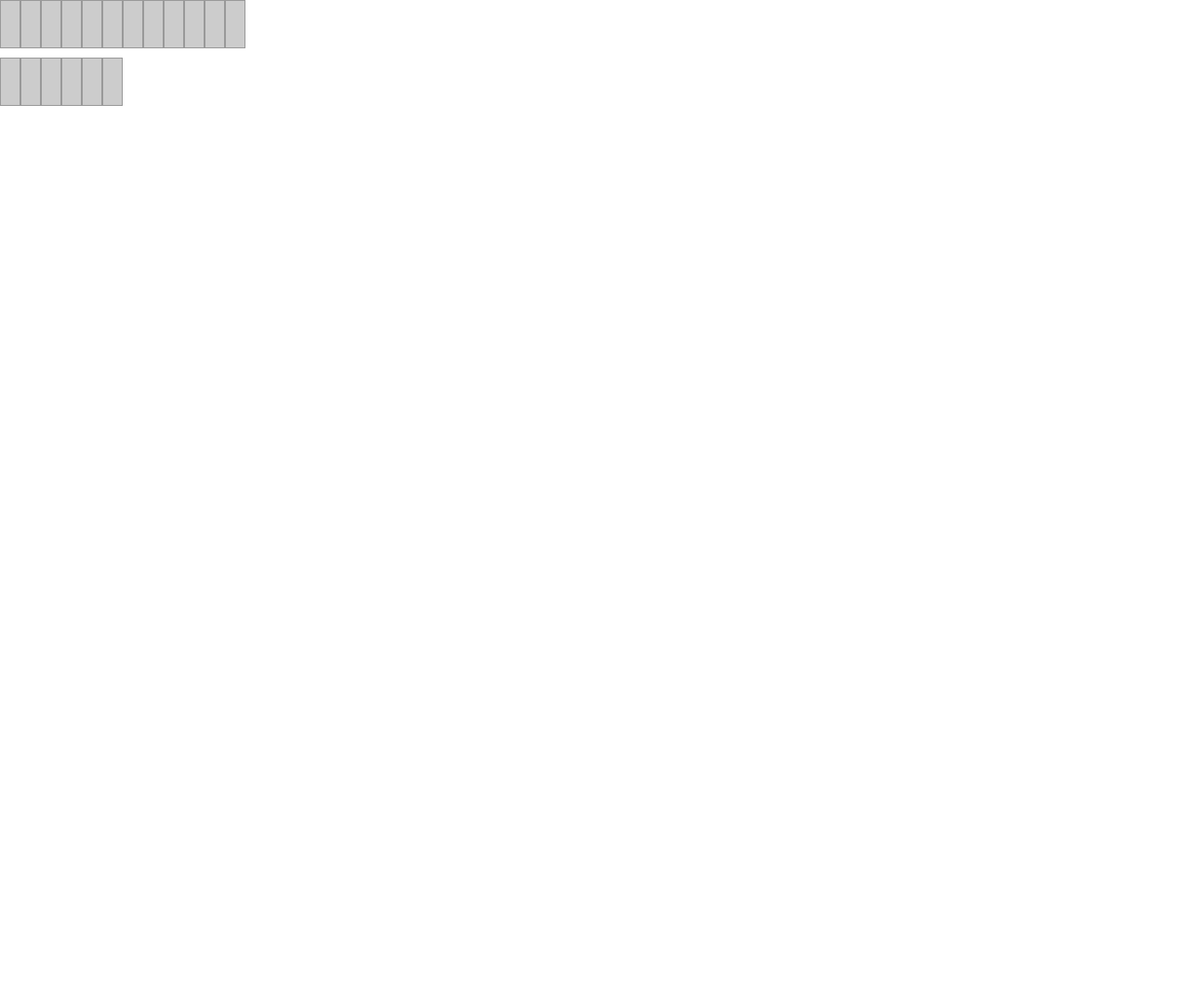
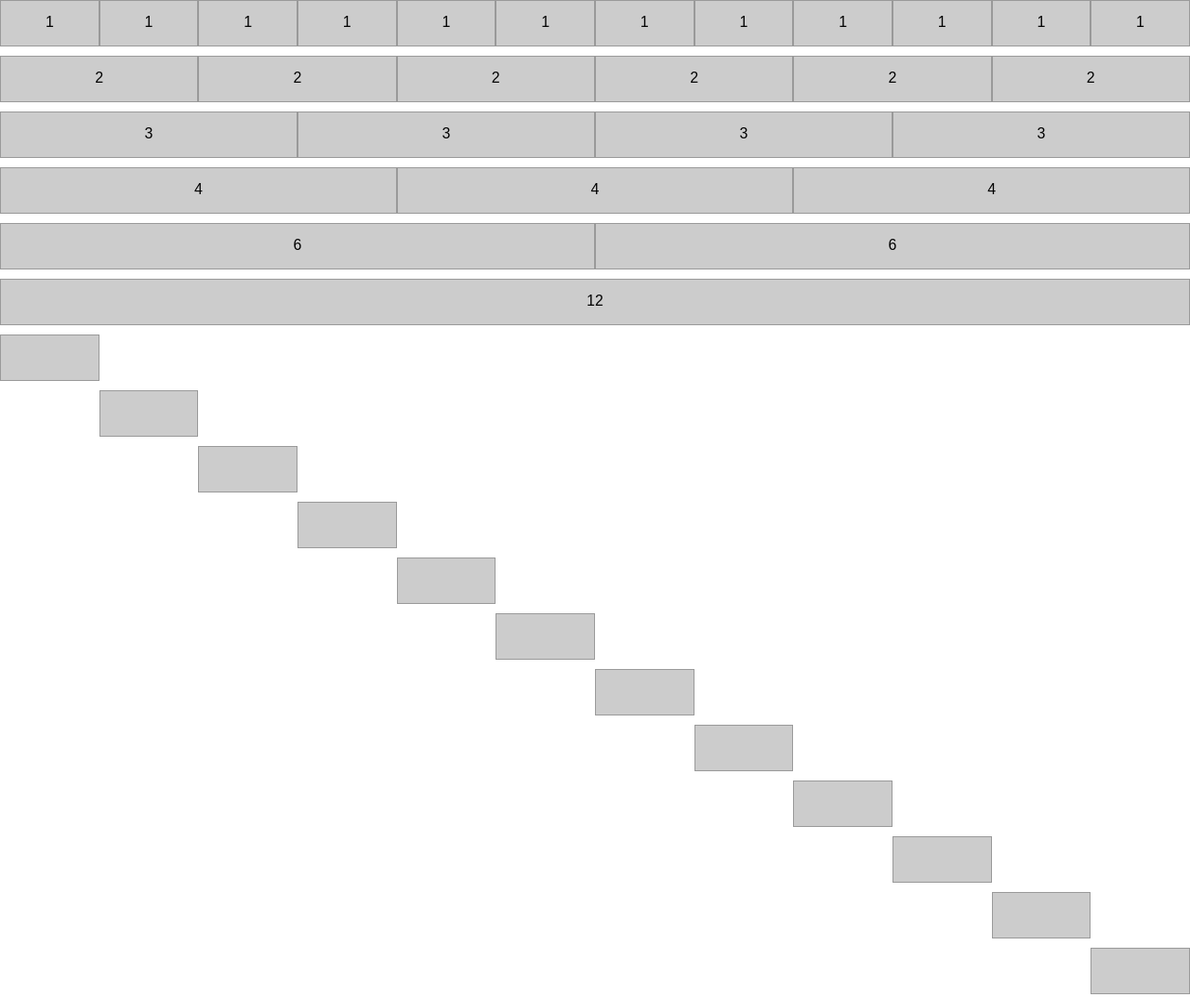
Before and after one commit to vxtool/resource-css-grid, a website: page scss/index.html in a window 1280 px wide. Shown: the whole page at 93% size. Before the commit the page ends 800 px from the top, so only its background shows below. Drawn offline with Linux system fonts and the light colour scheme.

Commit message:
add in html

```diff
--- a/scss/index.html
+++ b/scss/index.html
@@ -6,10 +6,29 @@
 		<link rel="stylesheet" href="style.css">
 		<style>
 			*{margin: 0; padding: 0;}
+			html {
+				-webkit-box-sizing: border-box;
+				-moz-box-sizing: border-box;
+				    box-sizing: border-box;
+			}
+
+			*,
+			*:before,
+			*:after {
+				-webkit-box-sizing: border-box;
+				   -moz-box-sizing: border-box;
+				        box-sizing: border-box;
+			}
+
 			[class*="col-"] {
 				background: #ccc;
 				border: 1px solid #999;
+				font-family: Arial;
+				font-size: 16px;
 				height: 50px;
+				line-height: 1;
+				padding-top: 15px;
+				text-align: center;
 			}
 
 			.container {margin-bottom: 10px;}
@@ -20,26 +39,80 @@
 	</head>
 	<body>
 		<div class="container">
-			<div class="col-lg-1"></div>
-			<div class="col-lg-1"></div>
-			<div class="col-lg-1"></div>
-			<div class="col-lg-1"></div>
-			<div class="col-lg-1"></div>
-			<div class="col-lg-1"></div>
-			<div class="col-lg-1"></div>
-			<div class="col-lg-1"></div>
-			<div class="col-lg-1"></div>
-			<div class="col-lg-1"></div>
-			<div class="col-lg-1"></div>
-			<div class="col-lg-1"></div>
+			<div class="col-md-1">1</div>
+			<div class="col-md-1">1</div>
+			<div class="col-md-1">1</div>
+			<div class="col-md-1">1</div>
+			<div class="col-md-1">1</div>
+			<div class="col-md-1">1</div>
+			<div class="col-md-1">1</div>
+			<div class="col-md-1">1</div>
+			<div class="col-md-1">1</div>
+			<div class="col-md-1">1</div>
+			<div class="col-md-1">1</div>
+			<div class="col-md-1">1</div>
 		</div>
 		<div class="container">
-			<div class="col-lg-2"></div>
-			<div class="col-lg-2"></div>
-			<div class="col-lg-2"></div>
-			<div class="col-lg-2"></div>
-			<div class="col-lg-2"></div>
-			<div class="col-lg-2"></div>
+			<div class="col-md-2">2</div>
+			<div class="col-md-2">2</div>
+			<div class="col-md-2">2</div>
+			<div class="col-md-2">2</div>
+			<div class="col-md-2">2</div>
+			<div class="col-md-2">2</div>
+		</div>
+		<div class="container">
+			<div class="col-md-3">3</div>
+			<div class="col-md-3">3</div>
+			<div class="col-md-3">3</div>
+			<div class="col-md-3">3</div>
+		</div>
+		<div class="container">
+			<div class="col-md-4">4</div>
+			<div class="col-md-4">4</div>
+			<div class="col-md-4">4</div>
+		</div>
+		<div class="container">
+			<div class="col-md-6">6</div>
+			<div class="col-md-6">6</div>
+		</div>
+		<div class="container">
+			<div class="col-md-12">12</div>
+		</div>
+		<div class="container">
+			<div class="col-md-1"></div>
+		</div>
+		<div class="container">
+			<div class="col-md-1 col-md-offset-1"></div>
+		</div>
+		<div class="container">
+			<div class="col-md-1 col-md-offset-2"></div>
+		</div>
+		<div class="container">
+			<div class="col-md-1 col-md-offset-3"></div>
+		</div>
+		<div class="container">
+			<div class="col-md-1 col-md-offset-4"></div>
+		</div>
+		<div class="container">
+			<div class="col-md-1 col-md-offset-5"></div>
+		</div>
+		<div class="container">
+			<div class="col-md-1 col-md-offset-6"></div>
+		</div>
+		<div class="container">
+			<div class="col-md-1 col-md-offset-7"></div>
+		</div>
+		<div class="container">
+			<div class="col-md-1 col-md-offset-8"></div>
+		</div>
+		<div class="container">
+			<div class="col-md-1 col-md-offset-9"></div>
+		</div>
+		<div class="container">
+			<div class="col-md-1 col-md-offset-10"></div>
+		</div>
+		<div class="container">
+			<div class="col-md-1 col-md-offset-11"></div>
 		</div>
 	</body>
 </html>
```
